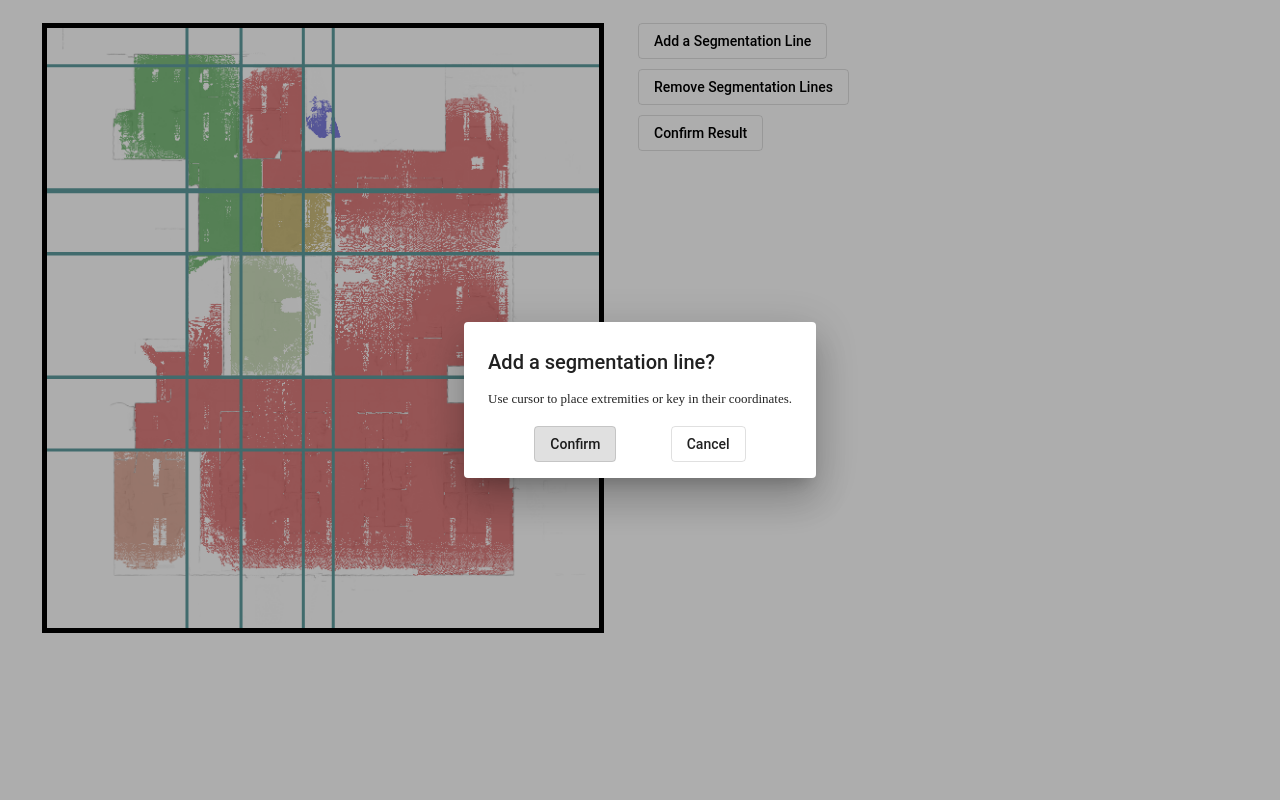
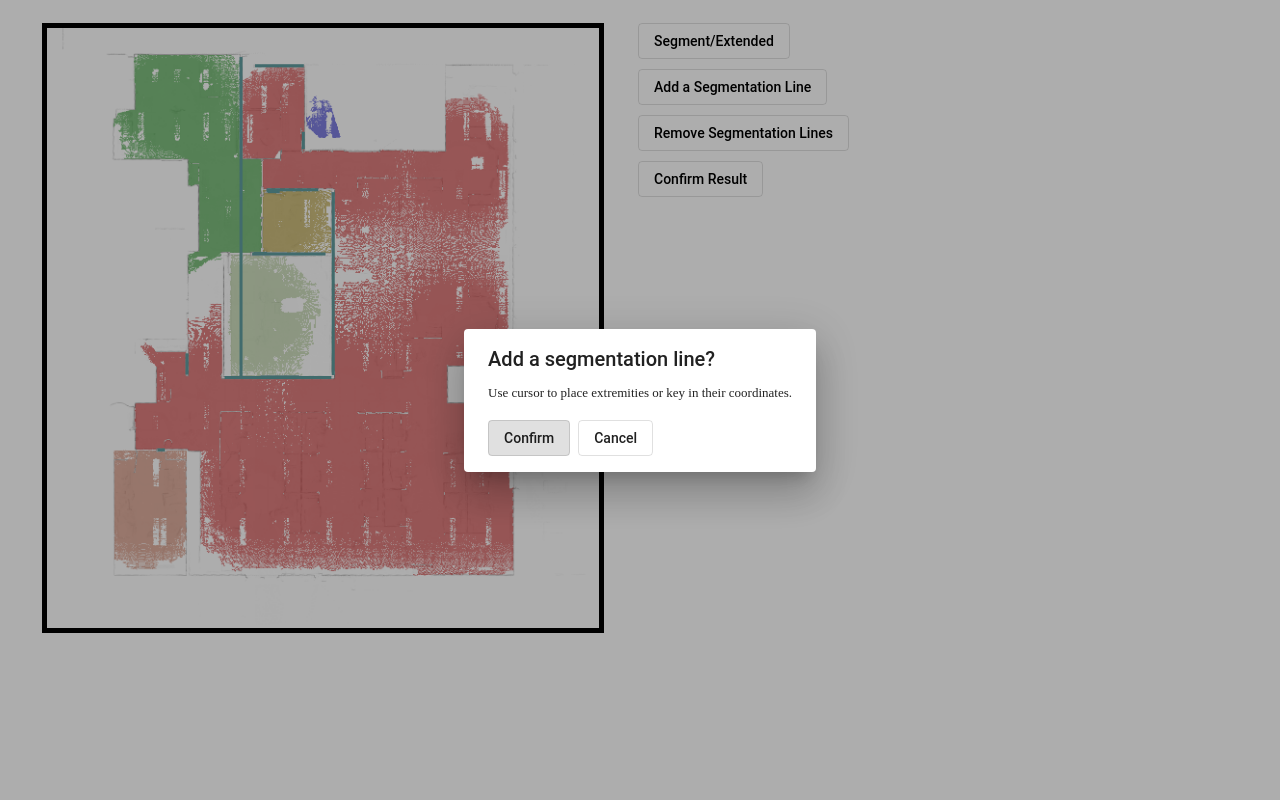
Before and after one commit to JinZihang/SJNTU-RoomSegmentationUI, an Angular app: page / in a window 1280 px wide. Both pictures are taken after a click on the button "Add a Segmentation Line". Built offline with nearby package versions, Linux system fonts and the light colour scheme.

Commit message:
Complete line removal button function

```diff
--- a/src/app/room-seg-ui/room-seg-dialog/room-seg-dialog.component.ts
+++ b/src/app/room-seg-ui/room-seg-dialog/room-seg-dialog.component.ts
@@ -1,5 +1,5 @@
 import { Component, OnInit, Inject } from '@angular/core';
-import { MAT_DIALOG_DATA, MatDialogRef } from '@angular/material/dialog';
+import { MAT_DIALOG_DATA } from '@angular/material/dialog';
 
 @Component({
     selector: 'room-seg-dialog',
@@ -9,11 +9,14 @@ import { MAT_DIALOG_DATA, MatDialogRef } from '@angular/material/dialog';
 export class RoomSegDialog implements OnInit {
     title: string;
     content: string;
+    elementIndex: number;
     action: string;
+
 
     constructor(@Inject(MAT_DIALOG_DATA) data: any) {
         this.title = data.title;
         this.content = data.content;
+        this.elementIndex = data.elementIndex;
         this.action = data.action;
     }
 
--- a/src/app/room-seg-ui/room-seg-dialog/room-seg-dialog.css
+++ b/src/app/room-seg-ui/room-seg-dialog/room-seg-dialog.css
@@ -1,12 +1,12 @@
+#dialog-title {
+    margin-top: -10px;
+}
+
 #dialog-content {
-    margin-top: -20px;
+    margin-top: -23px;
     font-size: small;
 }
 
 #dialog-button-container {
     margin-top: -10px;
 }
-
-.dialog-button {
-    margin: auto;
-}
--- a/src/app/room-seg-ui/room-seg-dialog/room-seg-dialog.html
+++ b/src/app/room-seg-ui/room-seg-dialog/room-seg-dialog.html
@@ -1,8 +1,9 @@
-<h1 mat-dialog-title>{{title}}</h1>
+<h1 id='dialog-title' mat-dialog-title>{{title}}</h1>
 <div id='dialog-content' mat-dialog-content>
     <p>{{content}}</p>
 </div>
 <div id='dialog-button-container' mat-dialog-actions>
-    <button class='dialog-button' mat-stroked-button [mat-dialog-close]='[true, action]'>Confirm</button>
-    <button class='dialog-button' mat-stroked-button [mat-dialog-close]='[false, action]'>Cancel</button>
+    <!-- The first button turns darker after being loaded, this requires fix. -->
+    <button mat-stroked-button [mat-dialog-close]='[true, elementIndex, action]'>Confirm</button>
+    <button mat-stroked-button [mat-dialog-close]='[false, elementIndex, action]'>Cancel</button>
 </div>
--- a/src/app/room-seg-ui/room-seg-ui.component.css
+++ b/src/app/room-seg-ui/room-seg-ui.component.css
@@ -37,12 +37,33 @@ svg {
 }
 .line-segment-extremity {
     position: relative;
-    fill: black;
+    fill: red;
+    cursor: pointer;
 }
 
-#buttonMenu {
+#cursor-position-container {
+    position: absolute;
+    top: 615px;
+    left: 34px;
+    width: 563px;
+    text-align: center;
+}
+#cursor-position-text {
+    margin-left: -40px;
+}
+.cursor-position {
+    margin-left: 20px;
+}
+
+#action-button-container {
     position: absolute;
     top: 15px;
+    left: 630px;
+    width: 230px;
+}
+#process-button-container {
+    position: absolute;
+    top: 544px;
     left: 630px;
     width: 230px;
 }
--- a/src/app/room-seg-ui/room-seg-ui.component.html
+++ b/src/app/room-seg-ui/room-seg-ui.component.html
@@ -2,22 +2,87 @@
     <div id='container'>
         <div id='dim-container' #dimContainer>
             <img id='room-top-view-image' #roomTopViewImage [src]='imageSrc' (load)='roomImgOnLoad()'>
-            <svg>
-                <line class='line' #line
-                    *ngFor='let line of extendedLinesets; let elementIndex = index;'
-                    [attr.x1]='line[0]' [attr.y1]='line[1]' [attr.x2]='line[2]' [attr.y2]='line[3]'
-                    (mouseover)='showExtremities(elementIndex)' (mouseout)='showExtremities(-1)'
-                    (click)='moveSegLine(elementIndex)'
-                />
-                <circle class='line-segment-extremity' *ngIf='extremities[0]' [attr.cx]='extremities[0]' [attr.cy]='extremities[1]' r='3'/>
-                <circle class='line-segment-extremity' *ngIf='extremities[0]' [attr.cx]='extremities[2]' [attr.cy]='extremities[3]' r='3'/>
-            </svg>
+            <!-- Toggle by removal process -->
+            <div *ngIf='!removalProcessStart'>
+                <!-- Toggle by segment/extended -->
+                <div *ngIf='lineSegment'>
+                    <svg #svg  (mouseover)='showCursorPosition(true)' (mouseout)='showCursorPosition(false)' (mousemove)='updateCursorPosition($event)'>
+                        <line #line class='line'
+                            *ngFor='let line of linesets; let elementIndex = index;'
+                            [attr.x1]='line[0]' [attr.y1]='line[1]' [attr.x2]='line[2]' [attr.y2]='line[3]'
+                            (mouseover)='showExtremities(elementIndex, true)' (mouseout)='showExtremities(-1, true)'
+                            (click)='moveSegLine(elementIndex, false)'
+                        />
+                        <circle class='line-segment-extremity' *ngIf='extremities[0]' [attr.cx]='extremities[0]' [attr.cy]='extremities[1]' r='3'/>
+                        <circle class='line-segment-extremity' *ngIf='extremities[0]' [attr.cx]='extremities[2]' [attr.cy]='extremities[3]' r='3'/>
+                    </svg>
+                </div>
+                <!-- Toggle by segment/extended -->
+                <div *ngIf='!lineSegment'>
+                    <svg #svg (mouseover)='showCursorPosition(true)' (mouseout)='showCursorPosition(false)' (mousemove)='updateCursorPosition($event)'>
+                        <line #line class='line'
+                            *ngFor='let line of extendedLinesets; let elementIndex = index;'
+                            [attr.x1]='line[0]' [attr.y1]='line[1]' [attr.x2]='line[2]' [attr.y2]='line[3]'
+                            (mouseover)='showExtremities(elementIndex, false)' (mouseout)='showExtremities(-1, false)'
+                            (click)='moveSegLine(elementIndex, false)'
+                        />
+                        <circle class='line-segment-extremity' *ngIf='extremities[0]' [attr.cx]='extremities[0]' [attr.cy]='extremities[1]' r='3'/>
+                        <circle class='line-segment-extremity' *ngIf='extremities[0]' [attr.cx]='extremities[2]' [attr.cy]='extremities[3]' r='3'/>
+                    </svg>
+                </div>
+            </div>
+            <!-- Toggle by removal process -->
+            <div *ngIf='removalProcessStart'>
+                <!-- Toggle by segment/extended -->
+                <div *ngIf='lineSegment'>
+                    <svg #svg  (mouseover)='showCursorPosition(true)' (mouseout)='showCursorPosition(false)' (mousemove)='updateCursorPosition($event)'>
+                        <line #line class='line'
+                            *ngFor='let line of linesets; let elementIndex = index;'
+                            [attr.x1]='line[0]' [attr.y1]='line[1]' [attr.x2]='line[2]' [attr.y2]='line[3]'
+                            (mouseover)='showExtremities(elementIndex, true)' (mouseout)='showExtremities(-1, true)'
+                            (click)='removeLine(elementIndex)'
+                        />
+                        <circle class='line-segment-extremity' *ngIf='extremities[0]' [attr.cx]='extremities[0]' [attr.cy]='extremities[1]' r='3'/>
+                        <circle class='line-segment-extremity' *ngIf='extremities[0]' [attr.cx]='extremities[2]' [attr.cy]='extremities[3]' r='3'/>
+                    </svg>
+                </div>
+                <!-- Toggle by segment/extended -->
+                <div *ngIf='!lineSegment'>
+                    <svg #svg (mouseover)='showCursorPosition(true)' (mouseout)='showCursorPosition(false)' (mousemove)='updateCursorPosition($event)'>
+                        <line #line class='line'
+                            *ngFor='let line of extendedLinesets; let elementIndex = index;'
+                            [attr.x1]='line[0]' [attr.y1]='line[1]' [attr.x2]='line[2]' [attr.y2]='line[3]'
+                            (mouseover)='showExtremities(elementIndex, false)' (mouseout)='showExtremities(-1, false)'
+                            (click)='removeLine(elementIndex)'
+                        />
+                        <circle class='line-segment-extremity' *ngIf='extremities[0]' [attr.cx]='extremities[0]' [attr.cy]='extremities[1]' r='3'/>
+                        <circle class='line-segment-extremity' *ngIf='extremities[0]' [attr.cx]='extremities[2]' [attr.cy]='extremities[3]' r='3'/>
+                    </svg>
+                </div>
+            </div>
         </div>
     </div>
 
-    <div id='buttonMenu'>
-        <button id='seg-add' (click)='segAdd()' mat-stroked-button>Add a Segmentation Line</button>
-        <button id='seg-remove' (click)='segRemove()' mat-stroked-button>Remove Segmentation Lines</button>
-        <button id='seg-confirm' (click)='segConfirm()' mat-stroked-button>Confirm Result</button>
+    <div id='cursor-position-container' *ngIf='showCursor'>
+        <p>
+            <em>
+                <span id='cursor-position-text'>Cursor position: </span>
+                <span class='cursor-position'>x:{{cursorPosition[0]}}</span>
+                <span class='cursor-position'>y:{{cursorPosition[1]}}</span>
+            </em>
+        </p>
+        <p id='coor' #coor></p>
+    </div>
+
+    <div id='action-button-container'>
+        <button (click)='lineSwitch()' mat-stroked-button>Segment/Extended</button>
+        <button (click)='segAdd()' mat-stroked-button>Add a Segmentation Line</button>
+        <button (click)='segRemove()' mat-stroked-button>Remove Segmentation Lines</button>
+        <button (click)='segConfirm()' mat-stroked-button>Confirm Result</button>
+    </div>
+
+    <div id='process-button-container' *ngIf='processStart'>
+        <button (click)='processControl(true)' mat-stroked-button>Confirm Edit</button>
+        <button (click)='processControl(false)' mat-stroked-button>Cancel Edit</button>
     </div>
 </div>
--- a/src/app/room-seg-ui/room-seg-ui.component.ts
+++ b/src/app/room-seg-ui/room-seg-ui.component.ts
@@ -1,4 +1,4 @@
-import { Component, AfterViewInit, ViewChild, ElementRef, Renderer2 } from '@angular/core';
+import { Component, AfterViewInit, ViewChild, ElementRef, Renderer2, Inject } from '@angular/core';
 import { MatDialog, MatDialogConfig } from '@angular/material/dialog';
 import linesetData from '../../assets/mock-lineset.json';
 import { RoomSegDialog } from './room-seg-dialog/room-seg-dialog.component'
@@ -11,17 +11,32 @@ const CanvasSideLength = 600;
   styleUrls: ['room-seg-ui.component.css']
 })
 export class RoomSegUIComponent implements AfterViewInit {
-  // Change to @Input after completing the UI
-  imageSrc = '/assets/mock-image.png';
-  linesets = linesetData.Linesets;
+  // Change imageSrc and linsets to @Input after completing the UI
+  // Add a @Output linesets variable after completing the UI
 
-  imageDim: number;
+  imageSrc: string = '/assets/mock-image.png';
+  imageDim: number; // imageDim > 1 if the image is vertical.
+
+  linesets: number[][] = linesetData.Linesets;
   extendedLinesets: number[][] = [];
+  linesetsBeforeEdit: number[][];
+  extendedLinesetsBeforeEdit: number[][];
+
+  lineSegment: boolean = true;
   extremities: number[] = [];
+  tempExtremEdit: boolean = false;
+
+  showCursor: boolean = false;
+  cursorPosition: number[] = [-1, -1];
+
+  processStart: boolean = false;
+  removalProcessStart: boolean = false;
 
   @ViewChild('dimContainer') dimContainerElement: ElementRef;
   @ViewChild('roomTopViewImage') imageElement: ElementRef;
+  @ViewChild('svg') svgElement: ElementRef;
   @ViewChild('line') lineElement: ElementRef;
+  @ViewChild('removeLineButton') removeLineButtonElement: ElementRef;
 
   constructor(private renderer: Renderer2, public dialog: MatDialog) {}
 
@@ -30,6 +45,8 @@ export class RoomSegUIComponent implements AfterViewInit {
   public roomImgOnLoad(): void {
     this.resizeDimContainer()
     this.extendLineSegments();
+
+    this.extendedLinesetsBeforeEdit = JSON.parse(JSON.stringify(this.extendedLinesets));
   }
 
   // Resize the dimContainerElement according to the original image dimension.
@@ -104,33 +121,96 @@ export class RoomSegUIComponent implements AfterViewInit {
     }
   }
 
-  public showExtremities(elementIndex: number): void {
-    this.extremities = elementIndex !== -1 ? this.linesets[elementIndex] : [];
+  public showExtremities(elementIndex: number, lineSegment: boolean): void {
+    let lineShrink = this.removalProcessStart ? 0 : 3;
+
+    if (lineSegment) {
+      this.extremities = elementIndex !== -1 ? this.linesets[elementIndex] : [];
+    } else if (this.removalProcessStart) {
+      this.extremities = elementIndex !== -1 ? this.linesets[elementIndex] : [];
+    } else if (elementIndex !== -1) {
+      this.tempExtremEdit = true;
+
+      this.extremities = this.extendedLinesets[elementIndex];
+      this.extremities[0] = this.extremities[0] === 0 ? lineShrink : this.extremities[0];
+      this.extremities[1] = this.extremities[1] === 0 ? lineShrink : this.extremities[1];
+
+      if (this.imageDim > 1) {
+        this.extremities[2] = this.extremities[2] === 600/this.imageDim ? 600/this.imageDim-lineShrink : this.extremities[2];
+        this.extremities[3] = this.extremities[3] === 600 ? 600-lineShrink : this.extremities[3];
+      } else {
+        this.extremities[2] = this.extremities[2] === 600 ? 600-lineShrink : this.extremities[2];
+        this.extremities[3] = this.extremities[3] === 600*this.imageDim ? 600*this.imageDim-lineShrink : this.extremities[3];
+      }
+    }
+
+    if (elementIndex === -1) {
+      this.extremities = [];
+      if (this.tempExtremEdit) {
+        this.extendedLinesets = JSON.parse(JSON.stringify(this.extendedLinesetsBeforeEdit));
+        this.tempExtremEdit = false;
+      }
+    }
   }
 
-  public moveSegLine(elementIndex: number): void {
-    this.openDialog('Edit this segmentation line?', 'Use cursor to move the line or key in its new extremities\' coordinates.', 'Edit');
+  public showCursorPosition(show: boolean): void {
+    this.showCursor = show;
   }
 
-  segAdd(): void {
-    this.openDialog('Add a segmentation line?', 'Use cursor to place extremities or key in their coordinates.', 'Add');
+  public updateCursorPosition(event: any): void {
+    this.cursorPosition[0] = event.clientX - 46;
+    this.cursorPosition[1] = event.clientY - 28;
   }
 
-  segRemove(): void {
-    // onclick change this button's color, then change the line onclick function to remove
+  public moveSegLine(elementIndex: number, confirmed: boolean): void {
+    if (confirmed) {
+      this.linesets = this.linesets.filter(e => e !== this.linesets[elementIndex]);
+      this.extendedLinesets = this.extendedLinesets.filter(e => e !== this.extendedLinesets[elementIndex]);
+      // Seg add a line
+    } else {
+      this.openDialog('Edit this segmentation line?', 'Use cursor to move the line or key in its new extremities\' coordinates.', elementIndex, 'Edit');
+    }
   }
 
-  segConfirm(): void {
-    this.openDialog('Proceed with this room segmentaion result?', 'Press cancel if you want to make further changes.', 'Proceed');
+  public lineSwitch(): void {
+    this.lineSegment = !this.lineSegment;
   }
 
-  private openDialog(title: string, content: string, action: string): void {
+  public segAdd(): void {
+    this.openDialog('Add a segmentation line?', 'Use cursor to place extremities or key in their coordinates.', this.linesets.length + 1, 'Add');
+  }
+
+  public segRemove(): void {
+    this.processStart = true;
+    this.removalProcessStart = true;
+
+    this.linesetsBeforeEdit = JSON.parse(JSON.stringify(this.linesets));
+    this.extendedLinesetsBeforeEdit = JSON.parse(JSON.stringify(this.extendedLinesets));
+  }
+
+  public removeLine(elementIndex: number): void {
+    this.linesets = this.linesets.filter(e => e !== this.linesets[elementIndex]);
+    this.extendedLinesets = this.extendedLinesets.filter(e => e !== this.extendedLinesets[elementIndex]);
+
+    this.extremities = [];
+
+    console.log('this.linesets');
+    console.log(this.linesets);
+    console.log('this.extendedLinesets');
+    console.log(this.extendedLinesets);
+  }
+
+  public segConfirm(): void {
+    this.openDialog('Proceed with this room segmentaion result?', 'Press cancel if you want to make further changes.', -1, 'Proceed');
+  }
+
+  private openDialog(title: string, content: string, elementIndex: number, action: string): void {
     const dialogConfig = new MatDialogConfig();
 
-    dialogConfig.disableClose = true;
     dialogConfig.data = {
       title: title,
       content: content,
+      elementIndex: elementIndex,
       action: action
     };
 
@@ -138,12 +218,13 @@ export class RoomSegUIComponent implements AfterViewInit {
 
     dialogRef.afterClosed().subscribe(result => {
       let confirm = result[0];
-      let action = result[1];
+      let elementIndex = result[1];
+      let action = result[2];
 
       if (confirm) {
         switch (action) {
           case 'Edit':
-            // Call the functions here.
+            this.moveSegLine(elementIndex, true)
             break;
           case 'Add':
             break;
@@ -156,4 +237,19 @@ export class RoomSegUIComponent implements AfterViewInit {
       }
     });
   }
+
+  public processControl(processConfirm: boolean): void {
+    if (!processConfirm) {
+      this.linesets = JSON.parse(JSON.stringify(this.linesetsBeforeEdit));
+      this.extendedLinesets = JSON.parse(JSON.stringify(this.extendedLinesetsBeforeEdit));
+    } else {
+      this.linesetsBeforeEdit = JSON.parse(JSON.stringify(this.linesets));
+      this.extendedLinesetsBeforeEdit = JSON.parse(JSON.stringify(this.extendedLinesets));
+    }
+
+    this.processStart = false;
+    if (this.removalProcessStart) {
+      this.removalProcessStart = false;
+    }
+  }
 }
```
